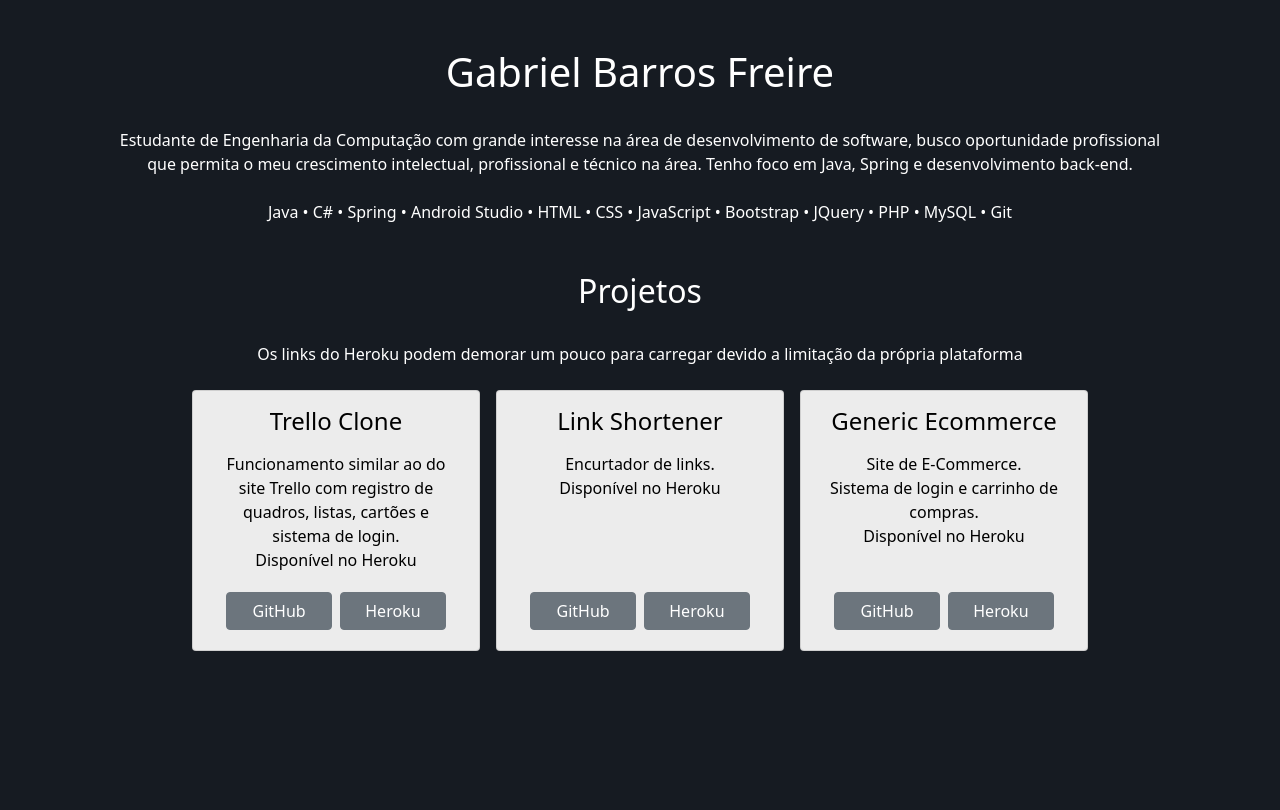
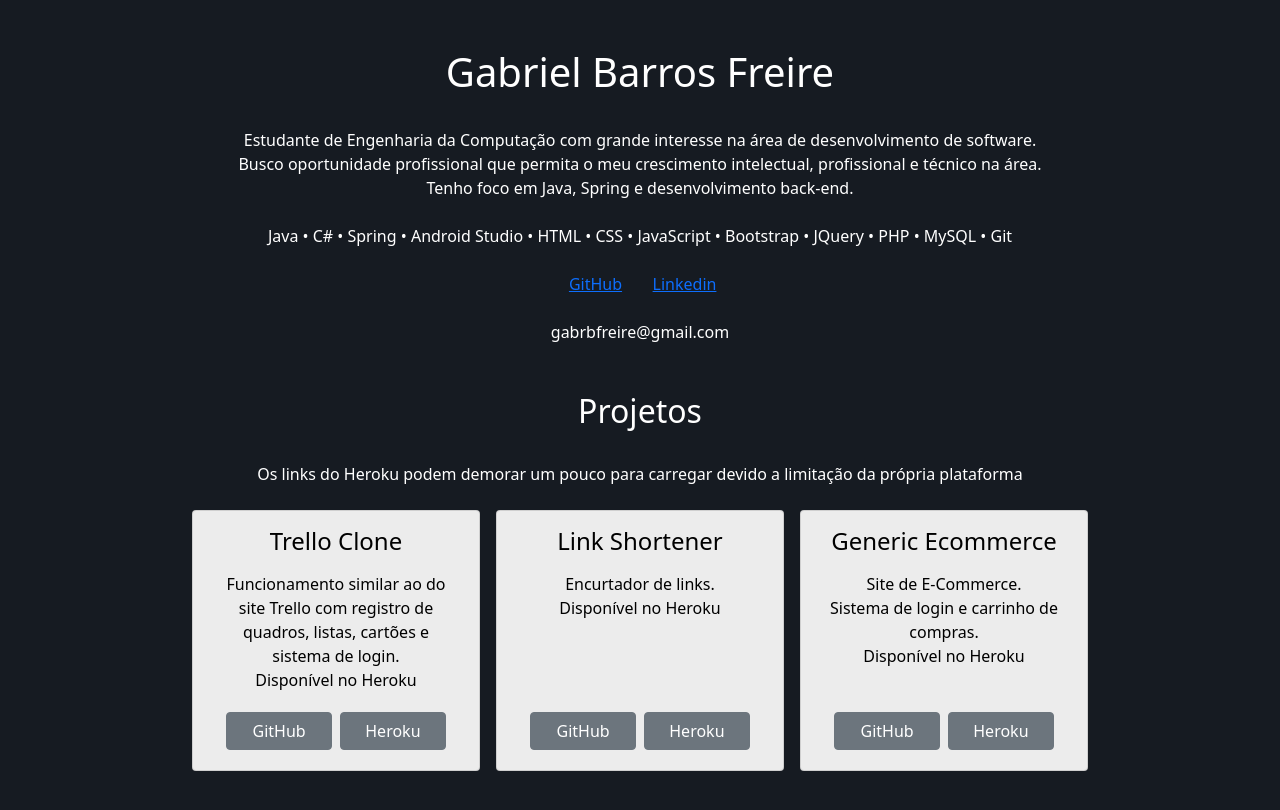
Before and after one commit to gabrbfreire/gabrbfreire.github.io, a plain HTML site: page index.html in a window 1280 px wide. Drawn offline with nearby package versions, Linux system fonts and the light colour scheme.

Commit message:
github and linkedin links

```diff
--- a/index.html
+++ b/index.html
@@ -16,17 +16,23 @@
       <h1>Gabriel Barros Freire</h1>
     </div>
     <div class="row justify-content-center text-center mt-4">
-      Estudante de Engenharia da Computação com grande interesse na área de desenvolvimento de software, busco
+      Estudante de Engenharia da Computação com grande interesse na área de desenvolvimento de software.<br> Busco
       oportunidade
-      profissional que permita o meu crescimento intelectual, profissional e técnico na área.
+      profissional que permita o meu crescimento intelectual, profissional e técnico na área.<br>
       Tenho foco em Java, Spring e desenvolvimento back-end.
     </div>
     <div class="row justify-content-center text-center mt-4">
       Java • C# • Spring • Android Studio • HTML • CSS • JavaScript • Bootstrap • JQuery • PHP • MySQL • Git
     </div>
+    <div class="row justify-content-center text-center mt-4">
+      <a href="https://github.com/gabrbfreire" target="_blank" class="col-3 col-lg-1">GitHub</a><a
+        href="https://www.linkedin.com/in/gabrielbfreire/" target="_blank" class="col-3 col-lg-1">Linkedin</a>
+    </div>
+    <div class="row justify-content-center text-center mt-4">
+      gabrbfreire@gmail.com
+    </div>
     <div class="row justify-content-center text-center mt-5">
       <h2>Projetos</h2>
-
     </div>
 
 
```
